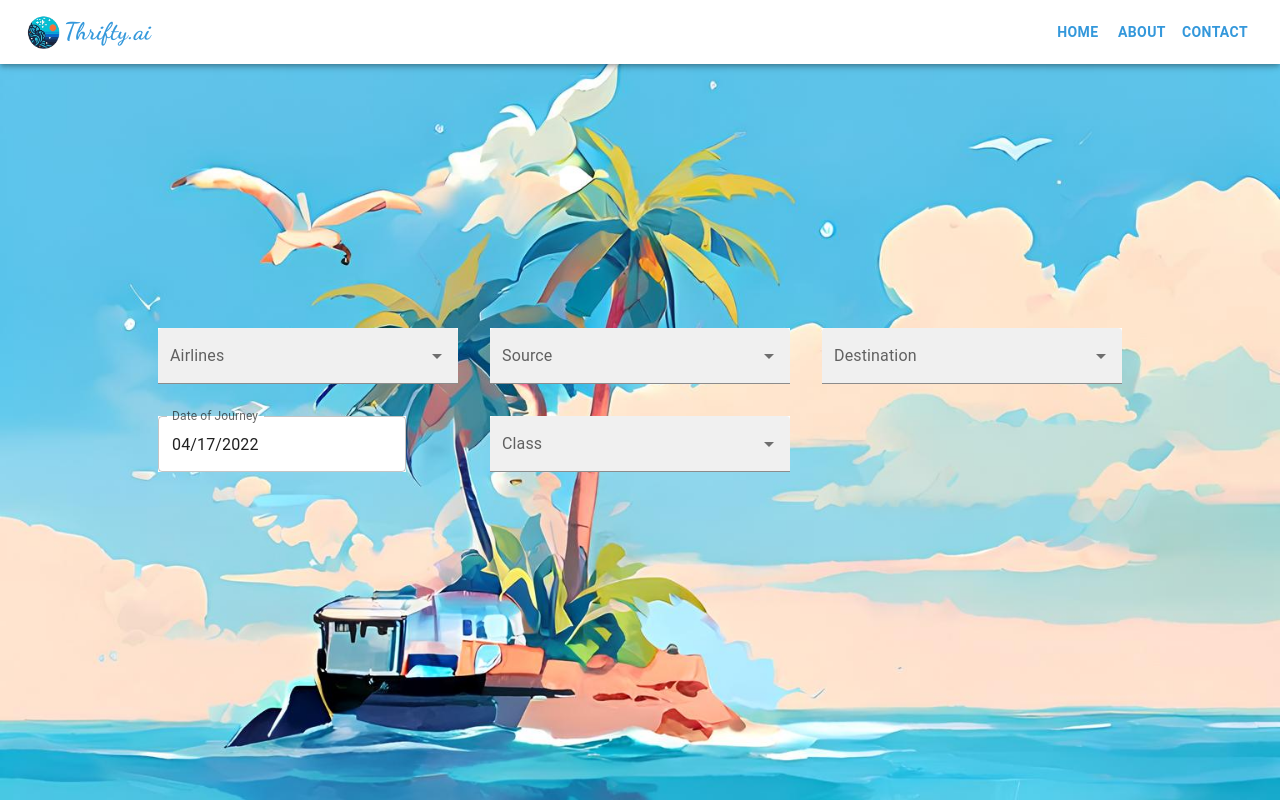
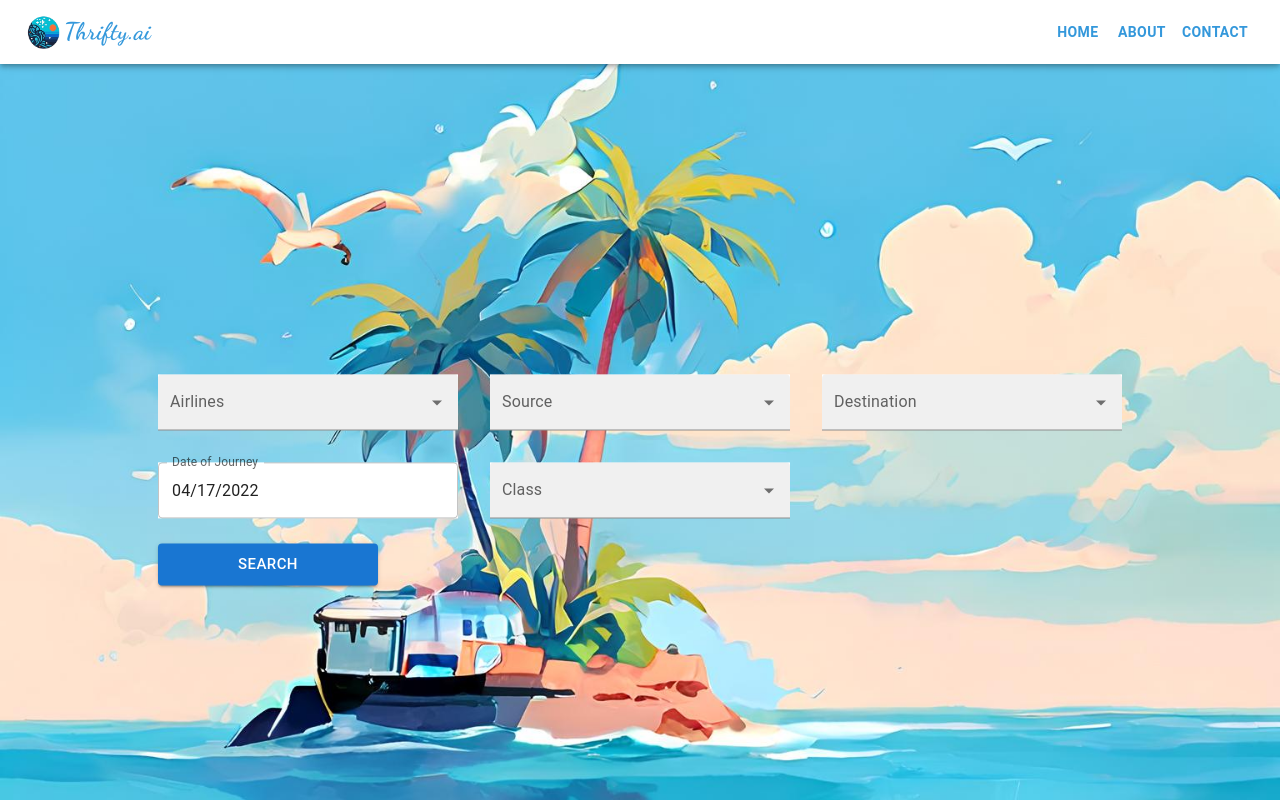
Before and after one commit to suyog200/Thrifty, a React (Vite) app in the folder Thrifty-app/: page / in a window 1280 px wide. Built offline with nearby package versions, Linux system fonts and the light colour scheme.

Commit message:
Search button added

```diff
--- a/Thrifty-app/src/App.css
+++ b/Thrifty-app/src/App.css
@@ -22,7 +22,7 @@
 
 .input-form {
   position: absolute;
-  top: 50%;
+  top: 60%;
   left: 50%;
   transform: translate(-50%, -50%);
 }
--- a/Thrifty-app/src/components/InputBox.jsx
+++ b/Thrifty-app/src/components/InputBox.jsx
@@ -1,6 +1,7 @@
 import TextField from "@mui/material/TextField";
 import Autocomplete from "@mui/material/Autocomplete";
 
+// eslint-disable-next-line react/prop-types
 export default function InputBox({ id, label, Data }) {
   return (
     <Autocomplete
@@ -13,7 +14,7 @@ export default function InputBox({ id, label, Data }) {
           {...params}
           label={label}
           variant="filled"
-          sx={{ backgroundColor: "#fff"}}
+          sx={{ backgroundColor: "#fff" }}
         />
       )}
     />
--- a/Thrifty-app/src/components/InputForm.jsx
+++ b/Thrifty-app/src/components/InputForm.jsx
@@ -1,4 +1,4 @@
-import * as React from "react";
+// import * as React from "react";
 import { useState } from "react";
 import InputBox from "./InputBox";
 import dayjs from "dayjs";
@@ -6,7 +6,12 @@ import { DemoContainer } from "@mui/x-date-pickers/internals/demo";
 import { LocalizationProvider } from "@mui/x-date-pickers/LocalizationProvider";
 import { AdapterDayjs } from "@mui/x-date-pickers/AdapterDayjs";
 import { DatePicker } from "@mui/x-date-pickers/DatePicker";
-import { airlines, classes, destination_cities, source_cities } from "../data/constants";
+import {
+  airlines,
+  classes,
+  destination_cities,
+  source_cities,
+} from "../data/constants";
 
 export default function InputForm() {
   const [value, setValue] = useState(dayjs("2022-04-17"));
@@ -22,21 +27,19 @@ export default function InputForm() {
           Data={destination_cities}
         />
         <LocalizationProvider dateAdapter={AdapterDayjs}>
-          <DemoContainer components={["DatePicker", "DatePicker"]} sx={{paddingTop: '0', overflow: 'visible'}}>
+          <DemoContainer
+            components={["DatePicker", "DatePicker"]}
+            sx={{ paddingTop: "0", overflow: "visible", width: "100%" }}
+          >
             <DatePicker
               label="Date of Journey"
               value={value}
               onChange={(newValue) => setValue(newValue)}
-              sx={{ backgroundColor: "#fff"}}
-
+              sx={{ backgroundColor: "#fff", flex: 1 }}
             />
           </DemoContainer>
         </LocalizationProvider>
-        <InputBox
-        id="class"
-        label="Class"
-        Data={classes}
-         />
+        <InputBox id="class" label="Class" Data={classes} />
       </div>
     </>
   );
--- a/Thrifty-app/src/data/constants.js
+++ b/Thrifty-app/src/data/constants.js
@@ -1,14 +1,43 @@
-const airlines_raw =['SpiceJet','AirAsia','Vistara','GO_FIRST','Indigo','Air_India'];
-export const airlines = airlines_raw.sort().map((airline, index) => ({label: airline, id: index}));
+const airlines_raw = [
+  "SpiceJet",
+  "AirAsia",
+  "Vistara",
+  "GO_FIRST",
+  "Indigo",
+  "Air_India",
+];
+export const airlines = airlines_raw
+  .sort()
+  .map((airline, index) => ({ label: airline, id: index }));
 
-const source_cities_raw = ['Delhi','Mumbai','Bangalore','Kolkata','Hyderabad','Chennai'];
-export const source_cities = source_cities_raw.sort().map((city, index) => ({label: city, id: index}));
+const source_cities_raw = [
+  "Delhi",
+  "Mumbai",
+  "Bangalore",
+  "Kolkata",
+  "Hyderabad",
+  "Chennai",
+];
+export const source_cities = source_cities_raw
+  .sort()
+  .map((city, index) => ({ label: city, id: index }));
 
-const destination_cities_raw = ['Mumbai','Bangalore','Kolkata','Hyderabad','Chennai','Delhi']
-export const destination_cities = destination_cities_raw.sort().map((city, index) => ({label: city, id: index}));
+const destination_cities_raw = [
+  "Mumbai",
+  "Bangalore",
+  "Kolkata",
+  "Hyderabad",
+  "Chennai",
+  "Delhi",
+];
+export const destination_cities = destination_cities_raw
+  .sort()
+  .map((city, index) => ({ label: city, id: index }));
 
-const classes_raw = ['Economy','Business']
-export const classes = classes_raw.sort().map((class_type, index) => ({label: class_type, id: index}));
+const classes_raw = ["Economy", "Business"];
+export const classes = classes_raw
+  .sort()
+  .map((class_type, index) => ({ label: class_type, id: index }));
 
 // const arrival_times_raw = ['Night','Morning','Early_Morning','Afternoon','Evening','Late_Night'];
 // export const arrival_times = arrival_times_raw.sort().map((time, index) => ({label: time, id: index}));
--- a/Thrifty-app/src/pages/Home.jsx
+++ b/Thrifty-app/src/pages/Home.jsx
@@ -1,6 +1,7 @@
 import Navbar from "../components/Navbar";
 import Image from "../assets/images/Img1.jpg";
 import InputForm from "../components/InputForm";
+import Button from "@mui/material/Button";
 
 const Home = () => {
   return (
@@ -11,6 +12,14 @@ const Home = () => {
       </div>
       <div className="input-form">
         <InputForm />
+        <Button
+          size="large"
+          sx={{ mt: "25px", width: "220px" }}
+          className="Search-btn"
+          variant="contained"
+        >
+          Search
+        </Button>
       </div>
     </div>
   );
```
Lines whose indentation alone changed are shown as unchanged.
